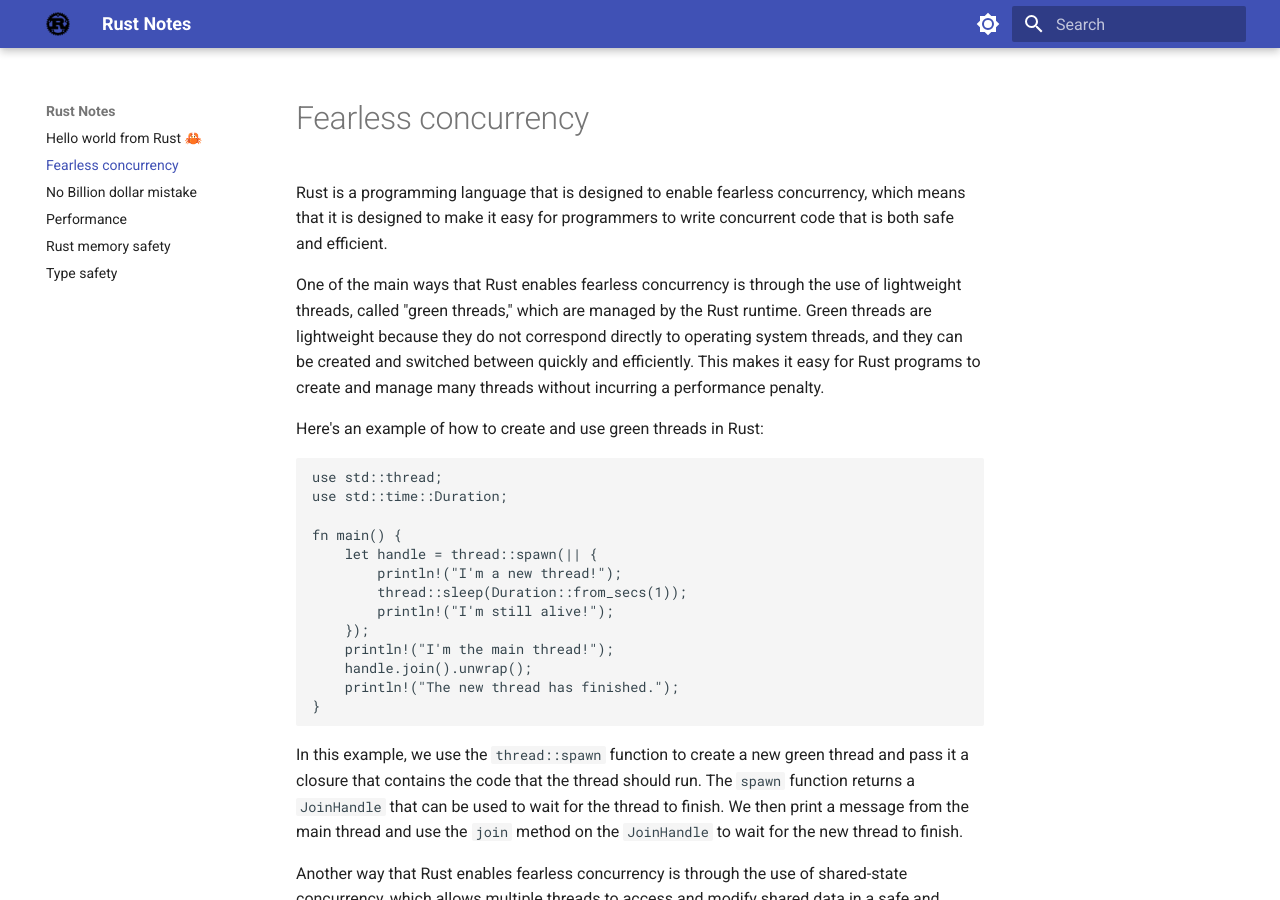
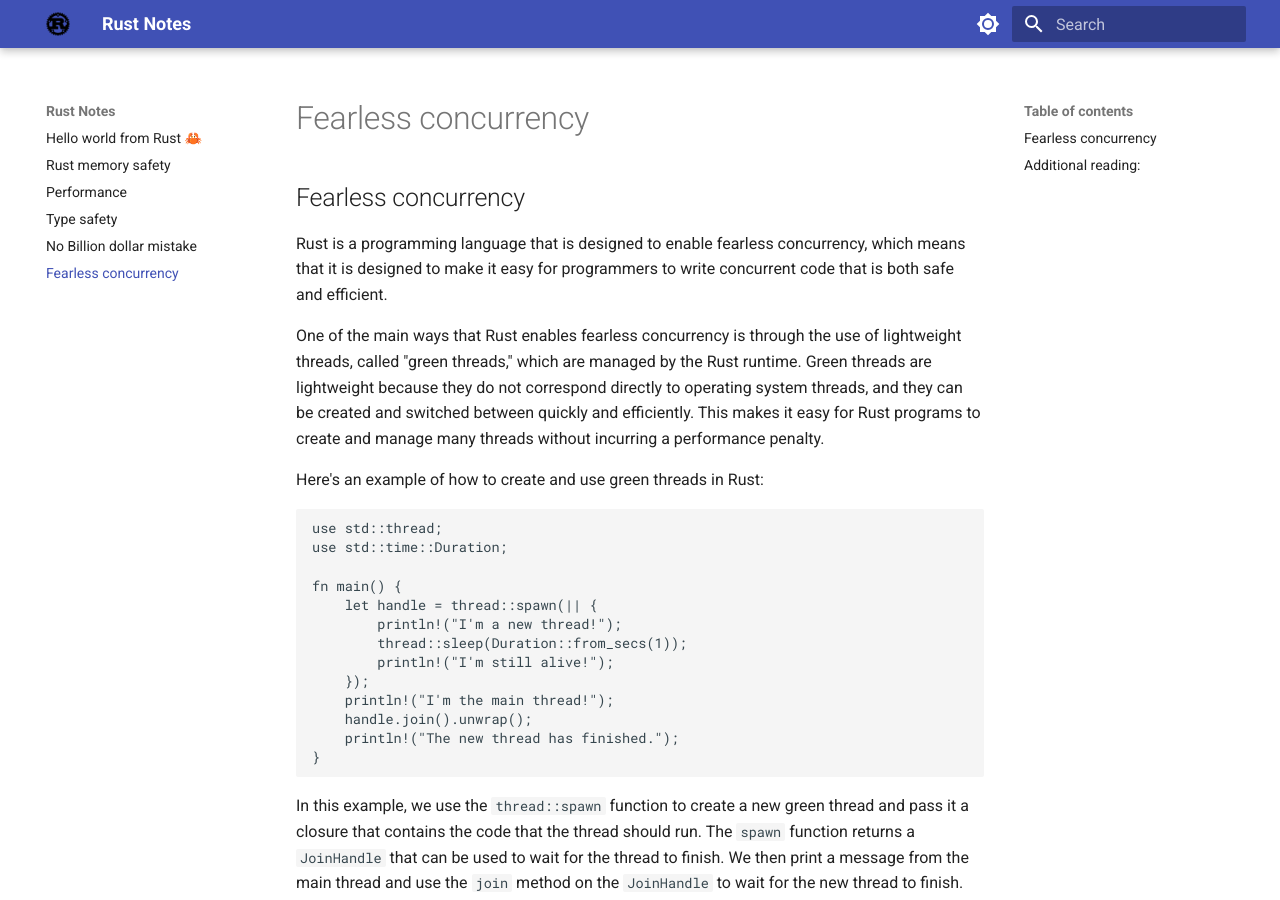
Before and after one commit to karthikaiyasamy/rustnotes, an MkDocs documentation site: the page built from docs/Fearless concurrency.md, in a window 1280 px wide and 900 px high. Built offline with MkDocs 1.6.1 and Material for MkDocs 9.7.7, drawn with Linux system fonts in a browser that asks for light colours.

Commit message:
Content addition

```diff
--- a/docs/Fearless concurrency.md
+++ b/docs/Fearless concurrency.md
@@ -1,4 +1,4 @@
-# Fearless concurrency
+## Fearless concurrency
 
 Rust is a programming language that is designed to enable fearless concurrency, which means that it is designed to make it easy for programmers to write concurrent code that is both safe and efficient.
 
@@ -49,7 +49,7 @@
 
 Overall, Rust's support for fearless concurrency makes it a great choice for building concurrent and parallel systems. By providing lightweight threads and safe shared-state concurrency, Rust helps developers write concurrent code that is both efficient and safe.
 
-Additional reading:
+## Additional reading:
 
 Threads, locks, and mutexes are important concepts in concurrent programming, which refers to the execution of multiple threads or processes simultaneously.
 
--- a/mkdocs.yml
+++ b/mkdocs.yml
@@ -36,3 +36,10 @@
     - pymdownx.inlinehilite
     - pymdownx.snippets
     - pymdownx.superfences
+nav:
+   - 'index.md'
+   - 'Rust memory safety.md'
+   - 'Performance.md'
+   - 'Type safety.md'
+   - 'No Billion dollar mistake.md'
+   - 'Fearless concurrency.md'
```
Also changed, not shown: docs/index.md (+2 -0 lines).
